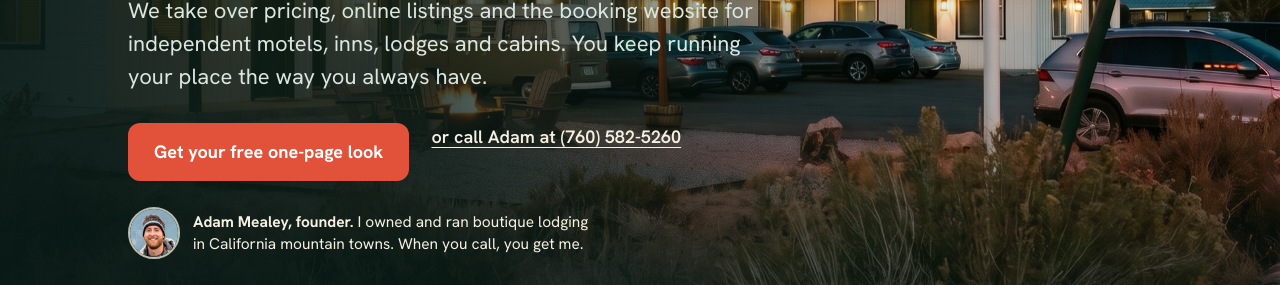
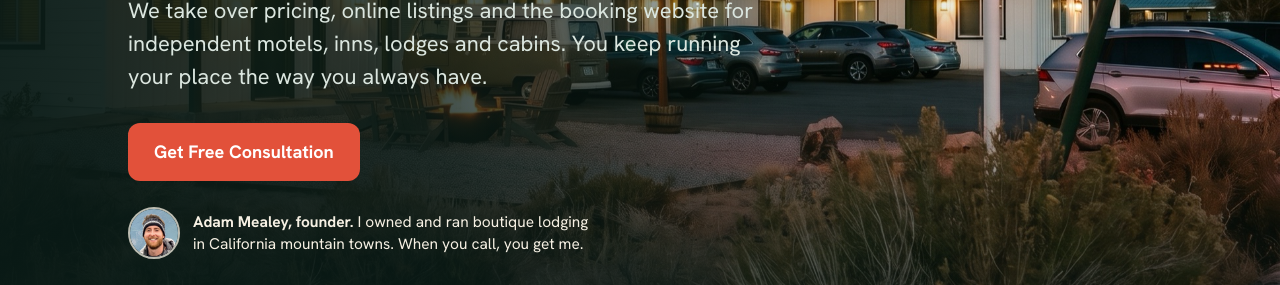
Before and after one commit to adamcrunchbnb/innkeeper-site, a plain HTML site: page index.html in a window 1280 px wide. Shown: the part 515-800 px from the top of the page. Drawn offline with Linux system fonts and the light colour scheme.

Commit message:
Hero button reads Get Free Consultation; remove the call link beside it

```diff
--- a/index.html
+++ b/index.html
@@ -97,7 +97,7 @@
       <div>
         <h1>More booked nights, at better prices. <em>You pay only when revenue grows.</em></h1>
         <p class="dek">We take over pricing, online listings and the booking website for independent motels, inns, lodges and cabins. You keep running your place the way you always have.</p>
-        <div class="herocta"><a class="btn" href="mailto:adam@theinnkeeperagency.com?subject=Free%20look%20at%20my%20rates&body=Hi%20Adam%2C%0A%0AMy%20place%20is%3A%20%0ATown%3A%20%0ABest%20number%20to%20reach%20me%3A%20%0A%0APlease%20send%20the%20free%20one-page%20look.">Get your free one-page look</a><a class="alt" href="tel:+17605825260">or call Adam at (760) 582-5260</a></div>
+        <div class="herocta"><a class="btn" href="mailto:adam@theinnkeeperagency.com?subject=Free%20look%20at%20my%20rates&body=Hi%20Adam%2C%0A%0AMy%20place%20is%3A%20%0ATown%3A%20%0ABest%20number%20to%20reach%20me%3A%20%0A%0APlease%20send%20the%20free%20one-page%20look.">Get Free Consultation</a></div>
         <div class="founder"><img src="adam-headshot.jpg" alt="Adam Mealey" width="52" height="52"><span><b>Adam Mealey, founder.</b> I owned and ran boutique lodging in California mountain towns. When you call, you get me.</span></div>
       </div>
     </div>
```
Also changed, not shown: brokers.html (+1 -1 lines).
